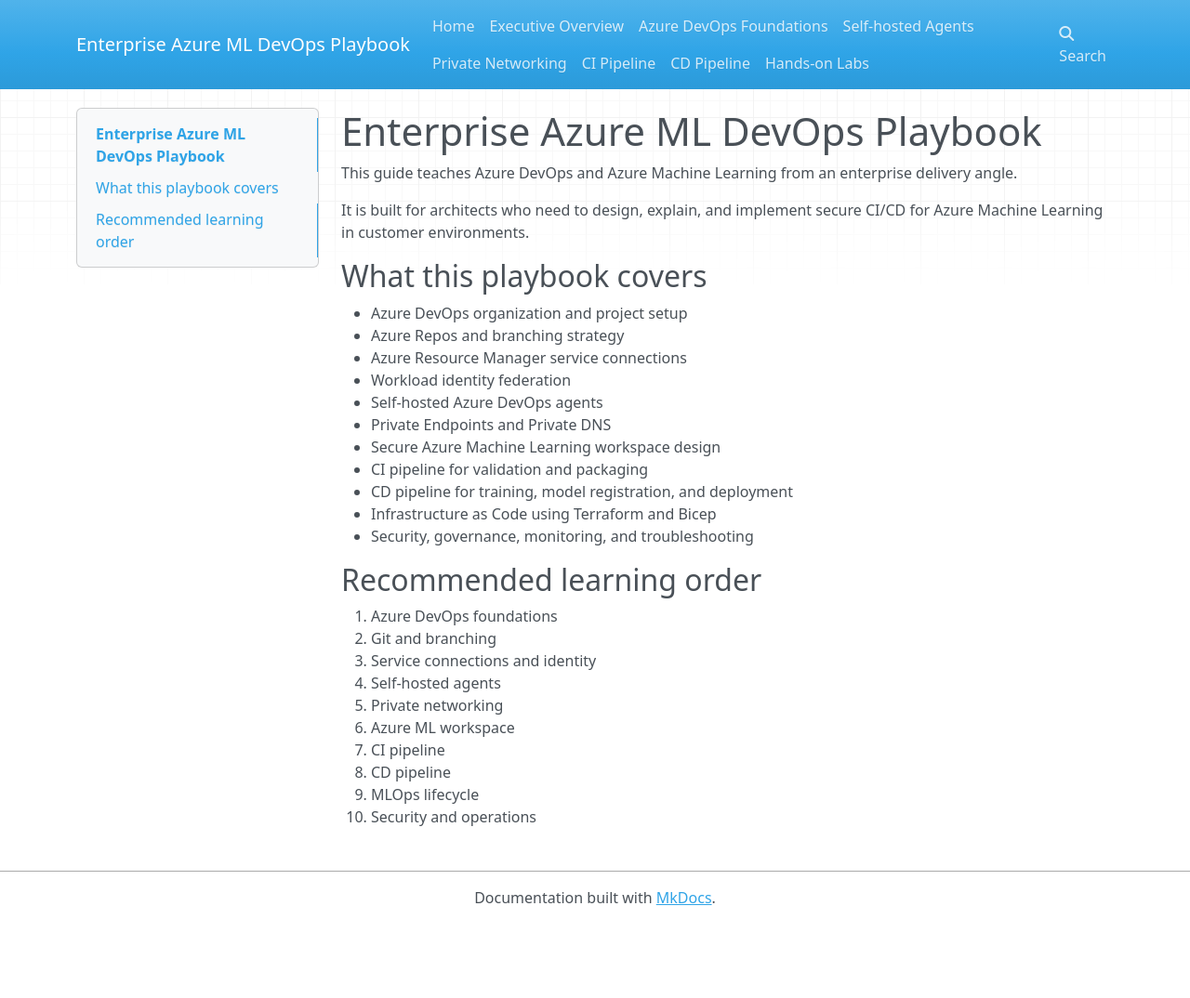
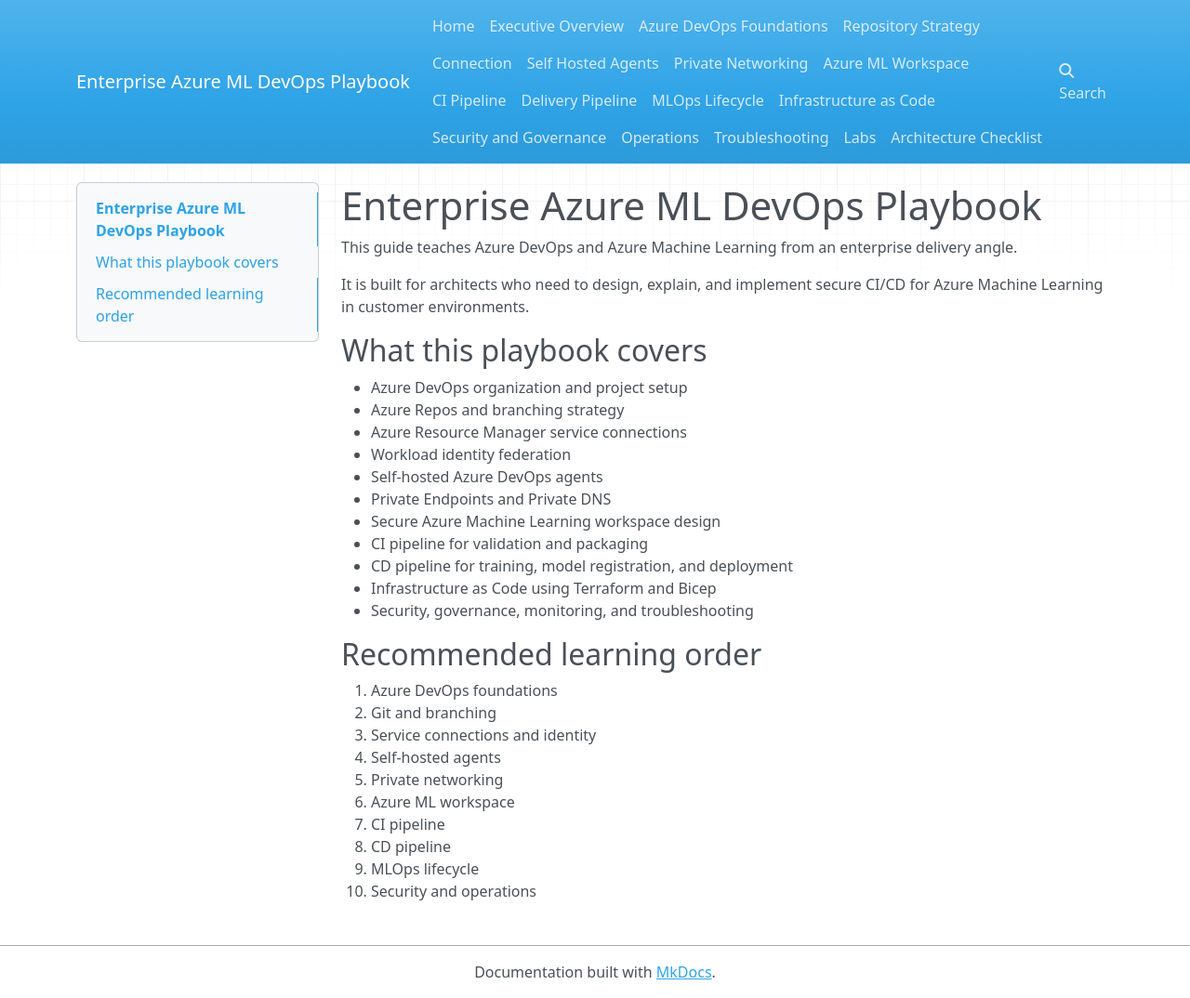
Before and after one commit to myroad2cloud/azure-ml, an MkDocs documentation site: the page built from docs/index.md, in a window 1280 px wide and 1074 px high. Shown: the whole window at 93% size. Built offline with MkDocs 1.6.1, drawn with Linux system fonts in a browser that asks for light colours; nearby versions of some CDN libraries.

Commit message:
Update playbook navigation

```diff
--- a/mkdocs.yml
+++ b/mkdocs.yml
@@ -3,8 +3,17 @@
   - Home: docs/index.md
   - Executive Overview: docs/01-executive-overview.md
   - Azure DevOps Foundations: docs/02-azure-devops-foundations.md
-  - Self-hosted Agents: docs/05-self-hosted-agents.md
+  - Repository Strategy: docs/03-repository.md
+  - Connection: docs/04.md
+  - Self Hosted Agents: docs/05-self-hosted-agents.md
   - Private Networking: docs/06-private-networking.md
+  - Azure ML Workspace: docs/07-azure-ml-workspace.md
   - CI Pipeline: docs/08-ci-pipeline.md
-  - CD Pipeline: docs/09-cd-pipeline.md
-  - Hands-on Labs: docs/15-hands-on-labs.md
+  - Delivery Pipeline: docs/09-delivery-pipeline.md
+  - MLOps Lifecycle: docs/10-mlops-lifecycle.md
+  - Infrastructure as Code: docs/11-infrastructure-as-code.md
+  - Security and Governance: docs/12-security-governance.md
+  - Operations: docs/13-operations.md
+  - Troubleshooting: docs/14-troubleshooting.md
+  - Labs: docs/15-labs.md
+  - Architecture Checklist: docs/16-architecture-checklist.md
```
